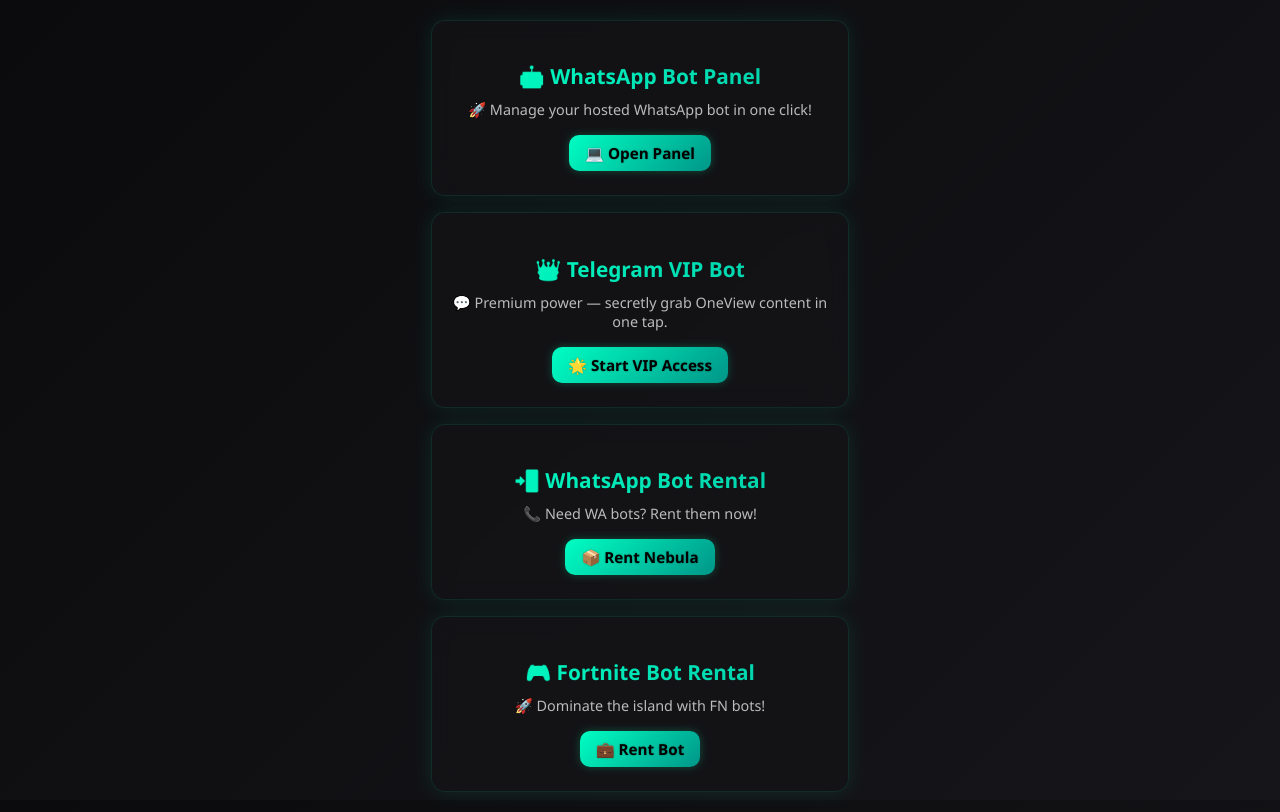
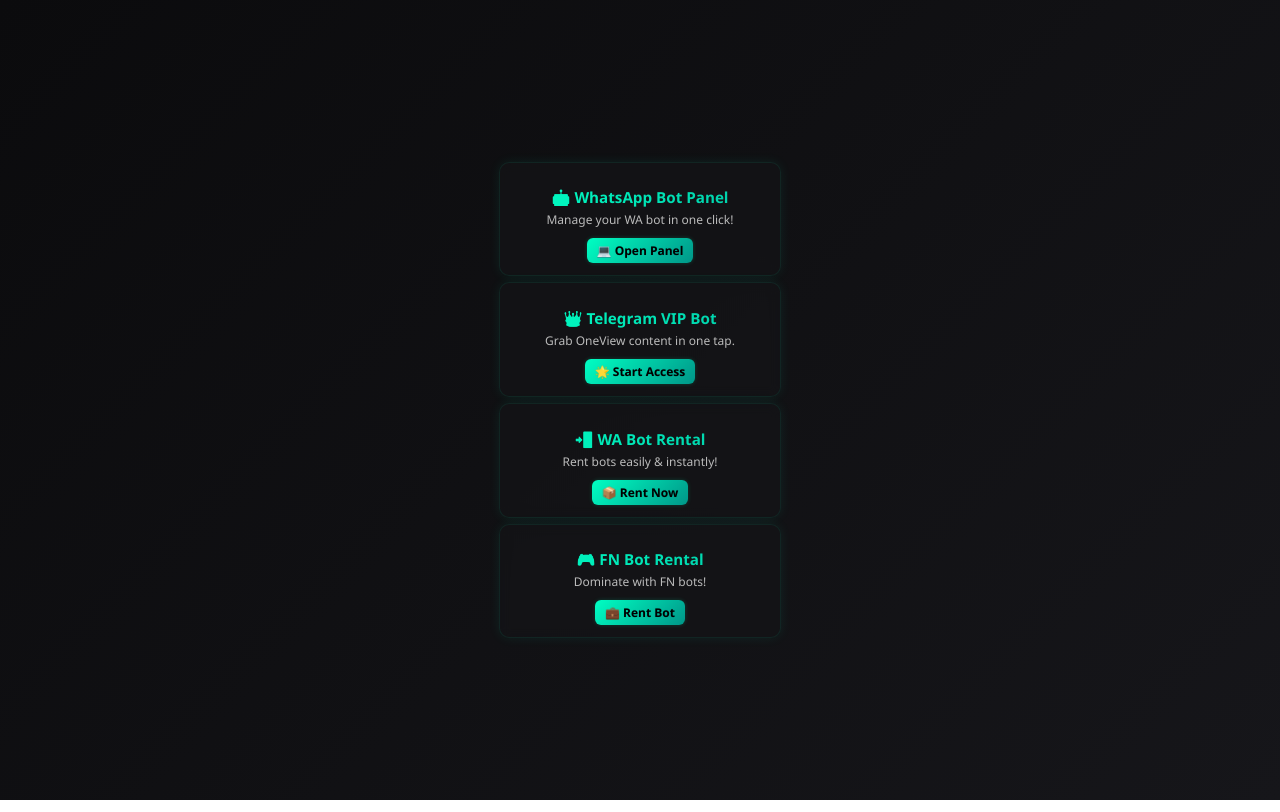
Before and after one commit to coderxsa/private, a plain HTML site: page index.html in a window 1280 px wide. Drawn offline with Linux system fonts and the light colour scheme.

Commit message:
Update index.html

```diff
--- a/index.html
+++ b/index.html
@@ -27,44 +27,36 @@
     .container {
       display: flex;
       flex-direction: column;
-      gap: 16px;
+      gap: 6px;
       align-items: center;
       width: 100%;
-      max-width: 380px;
-      padding: 20px;
+      max-width: 260px;
+      padding: 12px;
     }
 
     .card {
       background: rgba(20, 20, 24, 0.7);
-      border: 1px solid rgba(0, 255, 191, 0.1);
-      border-radius: 14px;
-      padding: 24px 18px;
-      box-shadow: 0 0 20px rgba(0, 255, 191, 0.1);
-      backdrop-filter: blur(10px);
+      border: 1px solid rgba(0, 255, 191, 0.08);
+      border-radius: 10px;
+      padding: 12px 10px;
+      box-shadow: 0 0 12px rgba(0, 255, 191, 0.08);
+      backdrop-filter: blur(6px);
       width: 100%;
       text-align: center;
       transition: transform 0.3s ease, box-shadow 0.3s ease, border 0.3s ease;
       text-decoration: none;
       color: #ffffff;
-      position: relative;
     }
 
     .card:hover {
-      transform: translateY(-5px) scale(1.02);
-      box-shadow: 0 0 30px rgba(0, 255, 191, 0.3);
-      border-color: rgba(0, 255, 191, 0.4);
-      animation: pulse 1s ease-in-out;
-    }
-
-    @keyframes pulse {
-      0% { transform: scale(1.02); }
-      50% { transform: scale(1.025); }
-      100% { transform: scale(1.02); }
+      transform: translateY(-3px) scale(1.01);
+      box-shadow: 0 0 18px rgba(0, 255, 191, 0.2);
+      border-color: rgba(0, 255, 191, 0.3);
     }
 
     .card h2 {
-      margin-bottom: 10px;
-      font-size: 1.3em;
+      margin-bottom: 4px;
+      font-size: 0.95em;
       background: linear-gradient(to right, #00ffc3, #00cba9, #00ffc3);
       background-size: 200% auto;
       -webkit-background-clip: text;
@@ -77,38 +69,38 @@
     }
 
     .card p {
-      font-size: 0.9em;
+      font-size: 0.75em;
       color: #bbb;
-      margin: 6px 0 16px;
+      margin: 2px 0 10px;
     }
 
     .button {
       display: inline-block;
-      padding: 8px 16px;
+      padding: 4px 10px;
       background: linear-gradient(135deg, #00ffc3, #009688);
       color: #000;
-      border-radius: 10px;
+      border-radius: 6px;
       font-weight: 600;
-      font-size: 0.95em;
-      text-shadow: 0 0 2px rgba(0, 0, 0, 0.3);
-      transition: all 0.25s ease-in-out;
-      box-shadow: 0 0 8px rgba(0, 255, 179, 0.25);
+      font-size: 0.75em;
+      text-shadow: 0 0 1px rgba(0, 0, 0, 0.2);
+      transition: all 0.2s ease-in-out;
+      box-shadow: 0 0 4px rgba(0, 255, 179, 0.2);
     }
 
     .card:hover .button {
       background: linear-gradient(135deg, #00e6b2, #007d71);
-      box-shadow: 0 0 14px rgba(0, 255, 179, 0.5);
-      transform: scale(1.05);
+      box-shadow: 0 0 8px rgba(0, 255, 179, 0.4);
+      transform: scale(1.04);
     }
 
-    @media (max-width: 500px) {
+    @media (max-width: 400px) {
       .card h2 {
-        font-size: 1.2em;
+        font-size: 0.9em;
       }
 
       .button {
-        font-size: 0.9em;
-        padding: 8px 14px;
+        font-size: 0.7em;
+        padding: 4px 8px;
       }
     }
   </style>
@@ -118,25 +110,25 @@
   <div class="container">
     <a href="/" class="card" target="_blank">
       <h2>🤖 WhatsApp Bot Panel</h2>
-      <p>🚀 Manage your hosted WhatsApp bot in one click!</p>
+      <p>Manage your WA bot in one click!</p>
       <div class="button">💻 Open Panel</div>
     </a>
 
     <a href="https://t.me/vipbotwa_bot" class="card" target="_blank">
       <h2>👑 Telegram VIP Bot</h2>
-      <p>💬 Premium power — secretly grab OneView content in one tap.</p>
-      <div class="button">🌟 Start VIP Access</div>
+      <p>Grab OneView content in one tap.</p>
+      <div class="button">🌟 Start Access</div>
     </a>
 
     <a href="https://t.me/host_cryptalis_bot" class="card" target="_blank">
-      <h2>📲 WhatsApp Bot Rental</h2>
-      <p>📞 Need WA bots? Rent them now!</p>
-      <div class="button">📦 Rent Nebula</div>
+      <h2>📲 WA Bot Rental</h2>
+      <p>Rent bots easily & instantly!</p>
+      <div class="button">📦 Rent Now</div>
     </a>
 
     <a href="https://t.me/fnbots_bot" class="card" target="_blank">
-      <h2>🎮 Fortnite Bot Rental</h2>
-      <p>🚀 Dominate the island with FN bots!</p>
+      <h2>🎮 FN Bot Rental</h2>
+      <p>Dominate with FN bots!</p>
       <div class="button">💼 Rent Bot</div>
     </a>
   </div>
```
